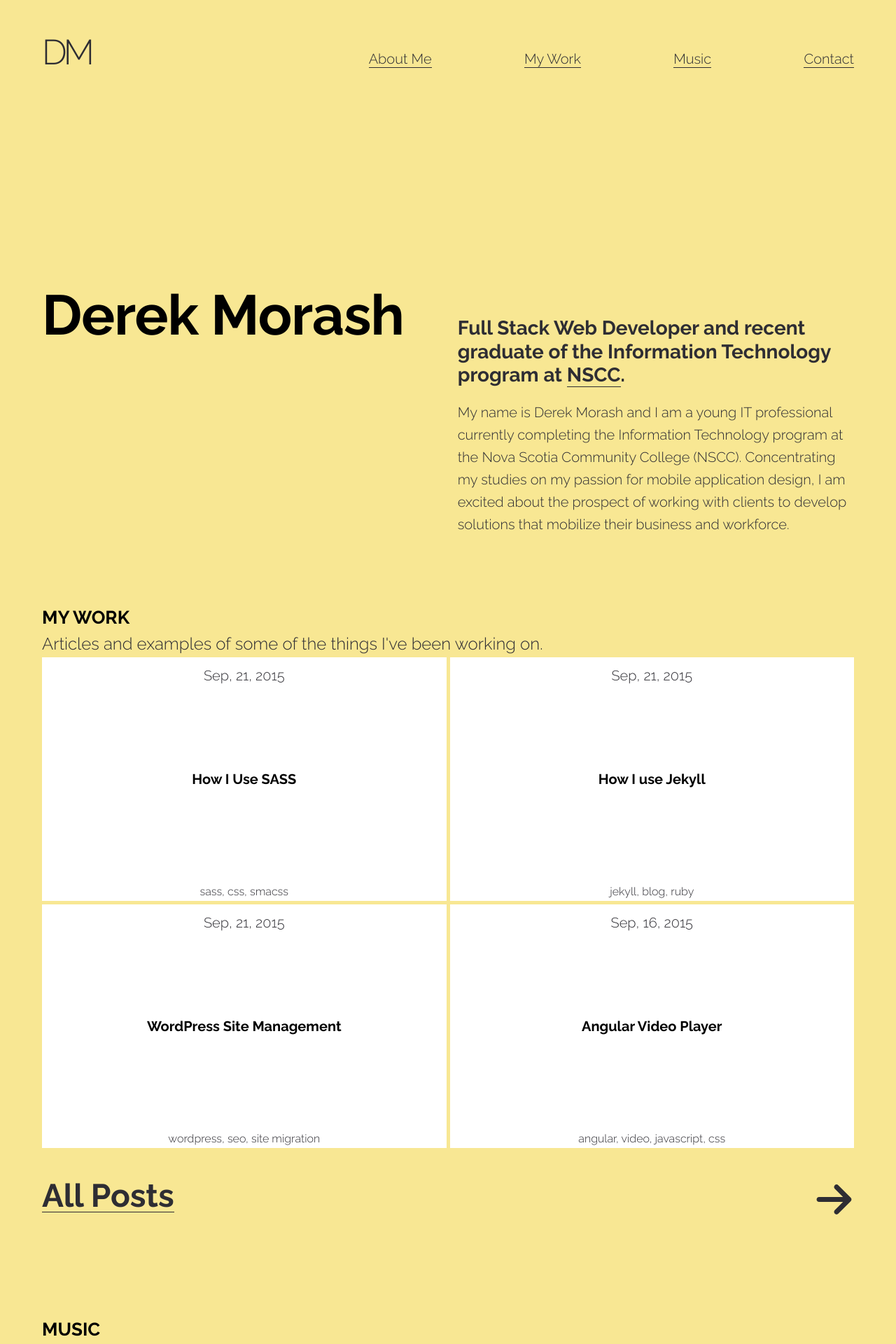
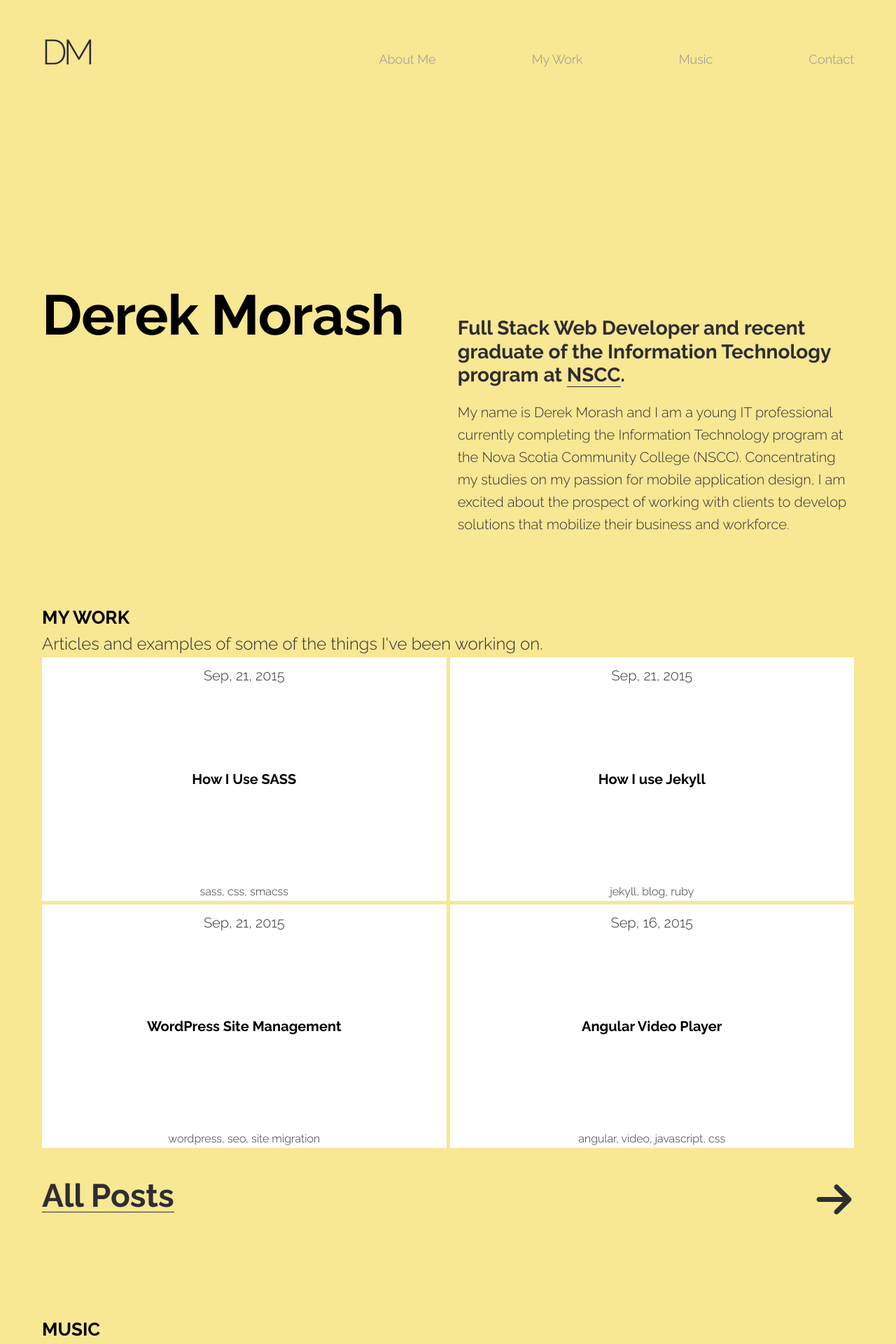
Before and after one commit to derekmorash/New-Portfolio, a Jekyll site: the page built from index.html, in a window 1280 px wide. Shown: the top 1920 px of the page at 70% size. Built offline with Jekyll 4.4.1, drawn with Linux system fonts in a browser that asks for light colours; nearby versions of some CDN libraries; the list of posts is cut into pages by our own code.

Commit message:
Finished new header. Might change logo from being just text to an SVG when I get around to making SVGs

```diff
--- a/assets/css/main.css
+++ b/assets/css/main.css
@@ -856,6 +856,15 @@ header {
         -webkit-align-self: center;
             -ms-flex-item-align: center;
                 align-self: center; }
+        header nav ul li a {
+          text-decoration: none;
+          border: 0;
+          font-size: 18px;
+          color: #928f9d;
+          -webkit-transition: all 0.15s ease-out 0s;
+          transition: all 0.15s ease-out 0s; }
+          header nav ul li a:hover {
+            color: black; }
 
 .about {
   max-width: 1600px;
```
Also changed, not shown: assets/css/3-layouts/_header2.sass (+8 -0 lines).
